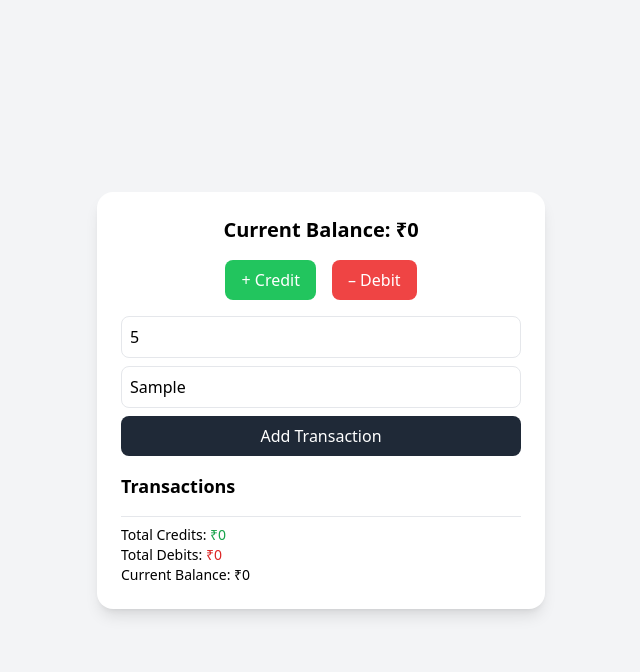
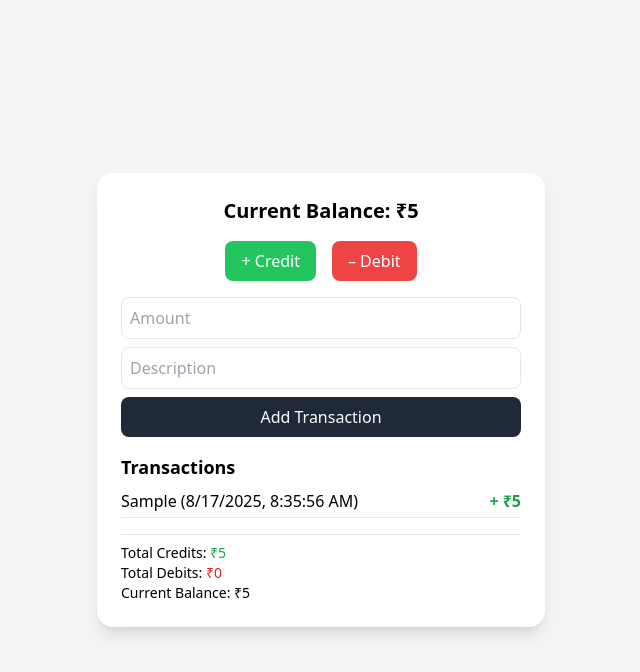
Before and after one commit to sanskriticleaff/assignment-budget-tracker, a plain HTML site: page index.html in a window 1280 px wide. Both pictures are taken after typing "5", "Sample" into the empty fields and a click on the button "Add Transaction". Shown: the whole page, without its empty margins (319-959 px from the left). Drawn offline with nearby package versions, Linux system fonts and the light colour scheme.

Commit message:
with_functionality

```diff
--- a/index.html
+++ b/index.html
@@ -6,6 +6,7 @@
     <title>Budget Tracker</title>
     <link rel="icon"  href="/android-chrome-192x192.png">
      <script src="https://cdn.tailwindcss.com"></script>
+
 </head>
 <body class="bg-gray-100 flex items-center justify-center min-h-screen">
    <div class="bg-white shadow-lg rounded-2xl p-6 w-full max-w-md">
@@ -42,9 +43,71 @@
   </div>
 
 
+ <script>
+let balance = 0;
+    let totalCredits = 0;
+    let totalDebits = 0;
+    let type = "credit"; // default
+
+    const balanceEl = document.getElementById("balance");
+    const finalBalanceEl = document.getElementById("finalBalance");
+    const totalCreditsEl = document.getElementById("totalCredits");
+    const totalDebitsEl = document.getElementById("totalDebits");
+    const errorEl = document.getElementById("error");
+    const transactionsEl = document.getElementById("transactions");
+
+    document.getElementById("creditBtn").onclick = () => type = "credit";
+    document.getElementById("debitBtn").onclick = () => type = "debit";
+
+    document.getElementById("addBtn").onclick = () => {
+      const amount = parseFloat(document.getElementById("amount").value);
+      const desc = document.getElementById("description").value.trim();
+
+      errorEl.classList.add("hidden");
+      if (isNaN(amount) || amount <= 0) {
+        errorEl.textContent = "Amount must be greater than 0";
+        errorEl.classList.remove("hidden");
+        return;
+      }
+      if (!desc) {
+        errorEl.textContent = "Description cannot be empty";
+        errorEl.classList.remove("hidden");
+        return;
+      }
+
+      if (type === "debit" && balance - amount < 0) {
+        errorEl.textContent = "Insufficient balance for this debit";
+        errorEl.classList.remove("hidden");
+        return;
+      }
+
+      const li = document.createElement("li");
+      li.className = "flex justify-between border-b pb-1";
+      const timestamp = new Date().toLocaleString();
+
+      if (type === "credit") {
+        balance += amount;
+        totalCredits += amount;
+        li.innerHTML = `<span>${desc} (${timestamp})</span><span class="text-green-600 font-semibold">+ ₹${amount}</span>`;
+      } else {
+        balance -= amount;
+        totalDebits += amount;
+        li.innerHTML = `<span>${desc} (${timestamp})</span><span class="text-red-600 font-semibold">– ₹${amount}</span>`;
+      }
+
+      transactionsEl.prepend(li);
+      balanceEl.textContent = `₹${balance}`;
+      finalBalanceEl.textContent = `₹${balance}`;
+      totalCreditsEl.textContent = `₹${totalCredits}`;
+      totalDebitsEl.textContent = `₹${totalDebits}`;
+
+      // Clear form
+      document.getElementById("amount").value = "";
+      document.getElementById("description").value = "";
+    };
 
 
-
+</script>
 
 </body>
 </html>
```
